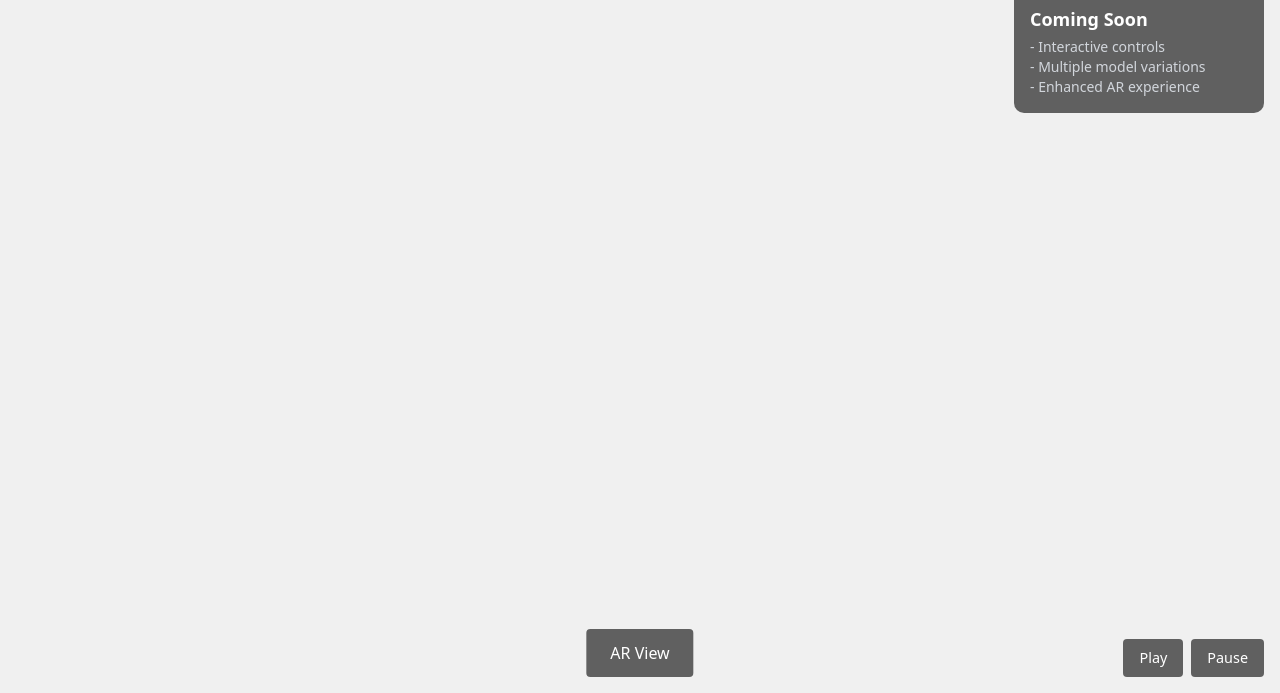
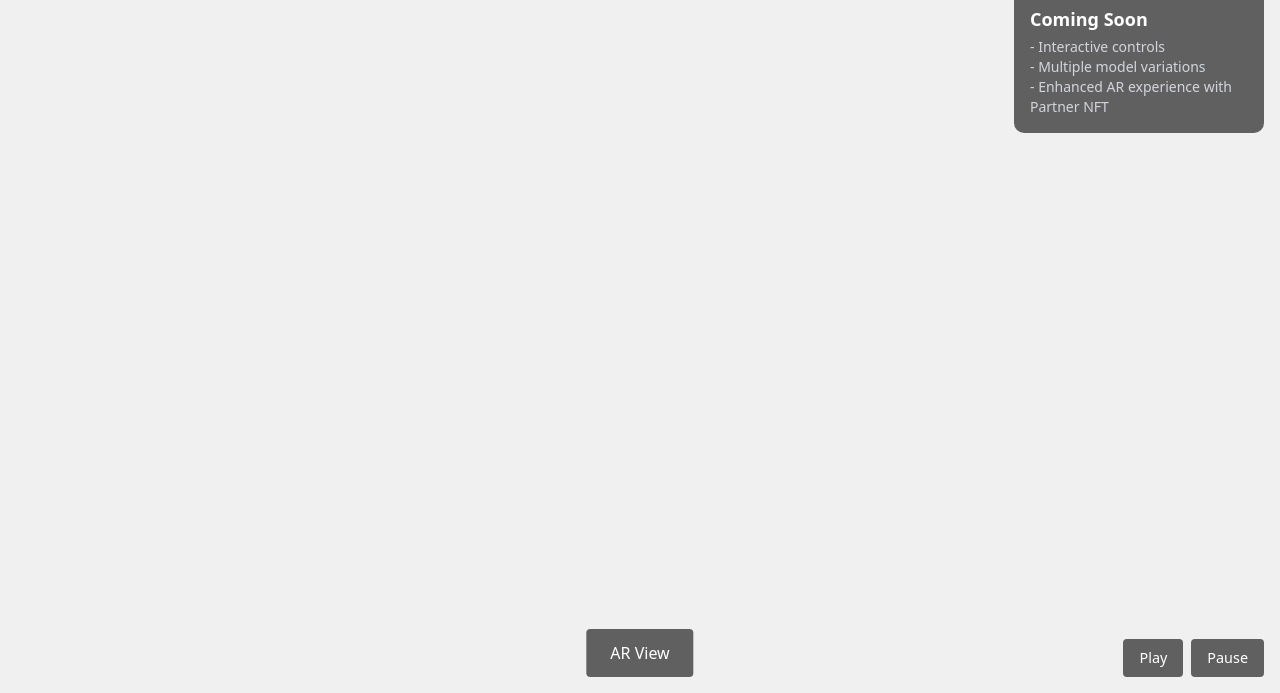
Before and after one commit to Playspherelabs/NFT_WebXR, a plain HTML site: page index.html in a window 1280 px wide. Shown: the part 107-800 px from the top of the page. Drawn offline with nearby package versions, Linux system fonts and the light colour scheme; some packages are replaced by stand-ins of ours; a script that the page names is missing.

Commit message:
update wording

```diff
--- a/index.html
+++ b/index.html
@@ -116,7 +116,7 @@
         <ul class="text-gray-300 text-sm">
           <li>- Interactive controls</li>
           <li>- Multiple model variations</li>
-          <li>- Enhanced AR experience</li>
+          <li>- Enhanced AR experience with Partner NFT</li>
         </ul>
       </div>
     </main>
```
